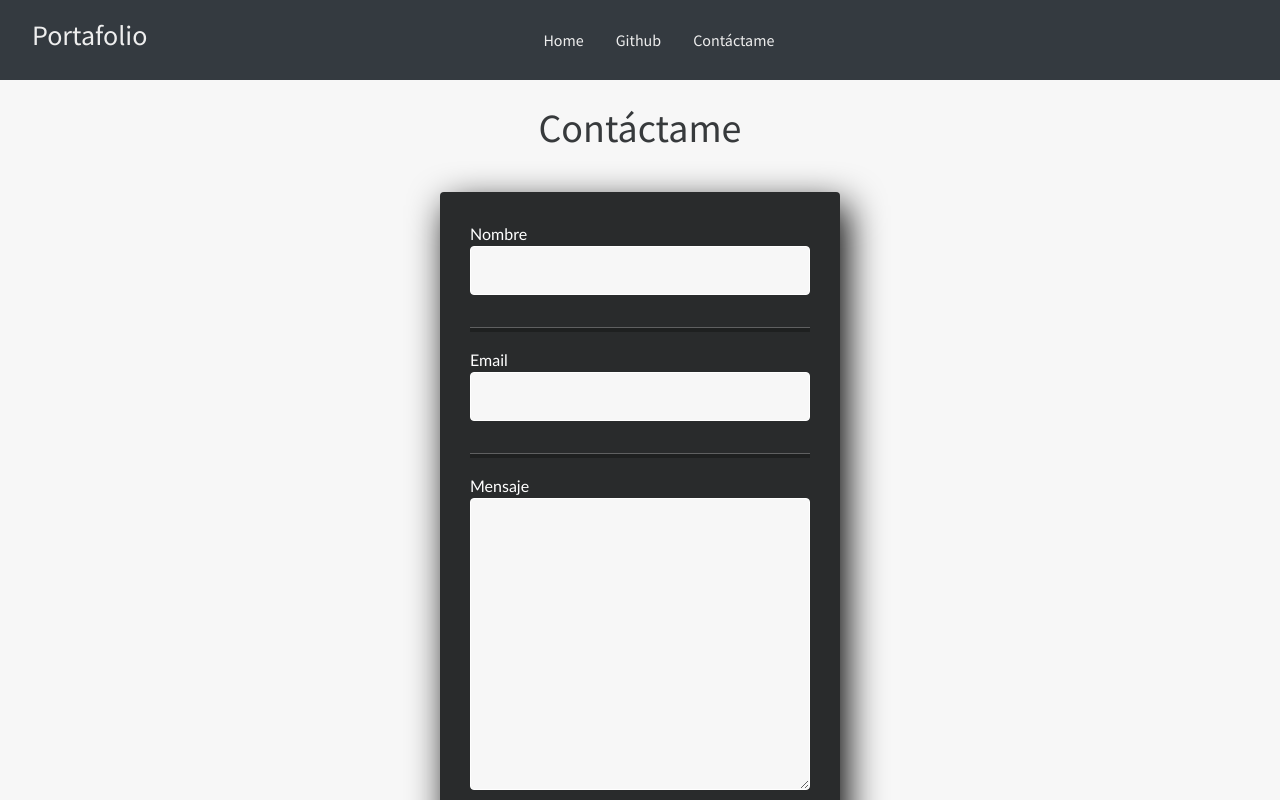
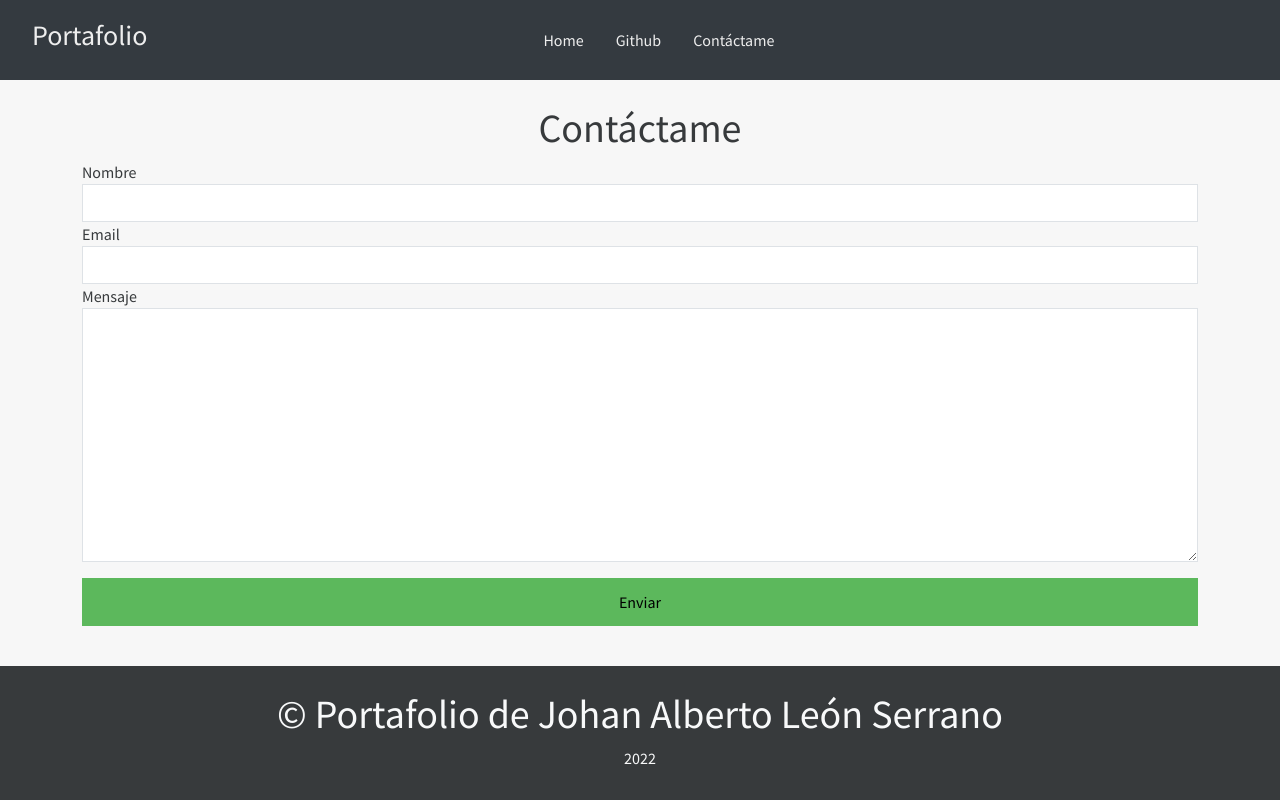
Before and after one commit to JohanLeon0914/portafolio, a Next.js app: page /contacto in a window 1280 px wide. Shown: the top 800 px of the page. Built offline with nearby package versions, Linux system fonts and the light colour scheme; a small style sheet from the web is missing.

Commit message:
corrigiendo formulario

```diff
--- a/components/Mailer.jsx
+++ b/components/Mailer.jsx
@@ -24,20 +24,16 @@ export const Mailer = () => {
 
     return (
       <>
-        <div className='div-form'>
-        <form className={styles.form} onSubmit={sendEmail}>
+        <div className={styles.divForm}>
+        <form className="form-group" onSubmit={sendEmail}>
           <label>Nombre</label>
-          <input type="text" name='user_name' className={styles.controls}/>
-          <hr />
+          <input type="text" name='user_name' className="form-control"/>
 
           <label>Email</label>
-          <input type="email" name='user_email' className={styles.controls}/>
-          <hr />
+          <input type="email" name='user_email' className="form-control"/>
 
           <label>Mensaje</label>
-          <textarea name="user_message" id="" cols="30" rows="10" className={styles.controls}></textarea>
-          <hr />
-
+          <textarea name="user_message" id="" cols="30" rows="10" className="form-control"></textarea>
 
           <button className={styles.botons} onClick={() => mostrarAlerta()}>Enviar</button>
         </form>
--- a/components/Mailer.module.css
+++ b/components/Mailer.module.css
@@ -9,6 +9,7 @@
     color: white;
     box-shadow: 7px 13px 37px #000;
   }
+
 
   .form h4 {
     font-size: 22px;
@@ -44,7 +45,9 @@
     text-decoration: underline;
   }
 
-  .form .botons {
+
+
+  .botons {
     width: 100%;
     background: #5cb85c;
     border: none;
```
Also changed, not shown: styles/globals.css (+0 -34 lines).
